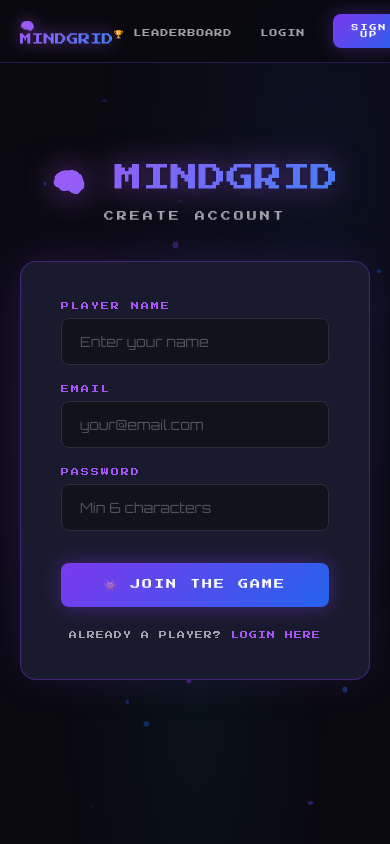
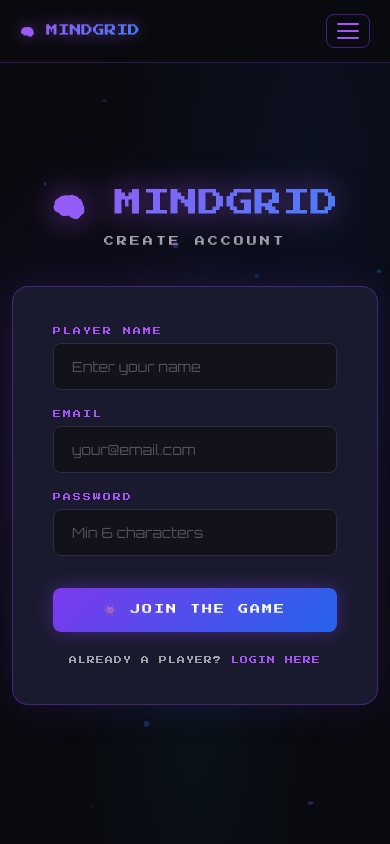
Before and after one commit to Avisek14/mind-grid, a React (Vite) app in the folder client/: page /signup in a window 390 px wide. Built offline with nearby package versions, Linux system fonts and the light colour scheme.

Commit message:
App.css ubdated for mobile resoponsibe

```diff
--- a/client/src/App.css
+++ b/client/src/App.css
@@ -222,3 +222,51 @@ body::before {
   position: relative;
   z-index: 1;
 }
+
+
+/* ============================================
+   MOBILE RESPONSIVE
+   ============================================ */
+
+/* Desktop nav — mobile pe hide */
+.desktop-nav {
+  display: flex;
+}
+
+.hamburger-btn {
+  display: none;
+}
+
+/* 768px se neeche — mobile */
+@media (max-width: 768px) {
+  .desktop-nav {
+    display: none !important;
+  }
+
+  .hamburger-btn {
+    display: flex !important;
+  }
+
+  /* Page wrapper mobile */
+  .page-wrapper {
+    padding: 80px 16px 24px;
+  }
+
+  /* Cards mobile */
+  .card {
+    padding: 20px 16px;
+  }
+
+  /* Buttons mobile */
+  .btn-primary {
+    padding: 12px 24px;
+    font-size: 8px;
+  }
+}
+
+/* 480px se neeche — small phones */
+@media (max-width: 480px) {
+  .page-wrapper {
+    padding: 70px 12px 20px;
+  }
+}
```
